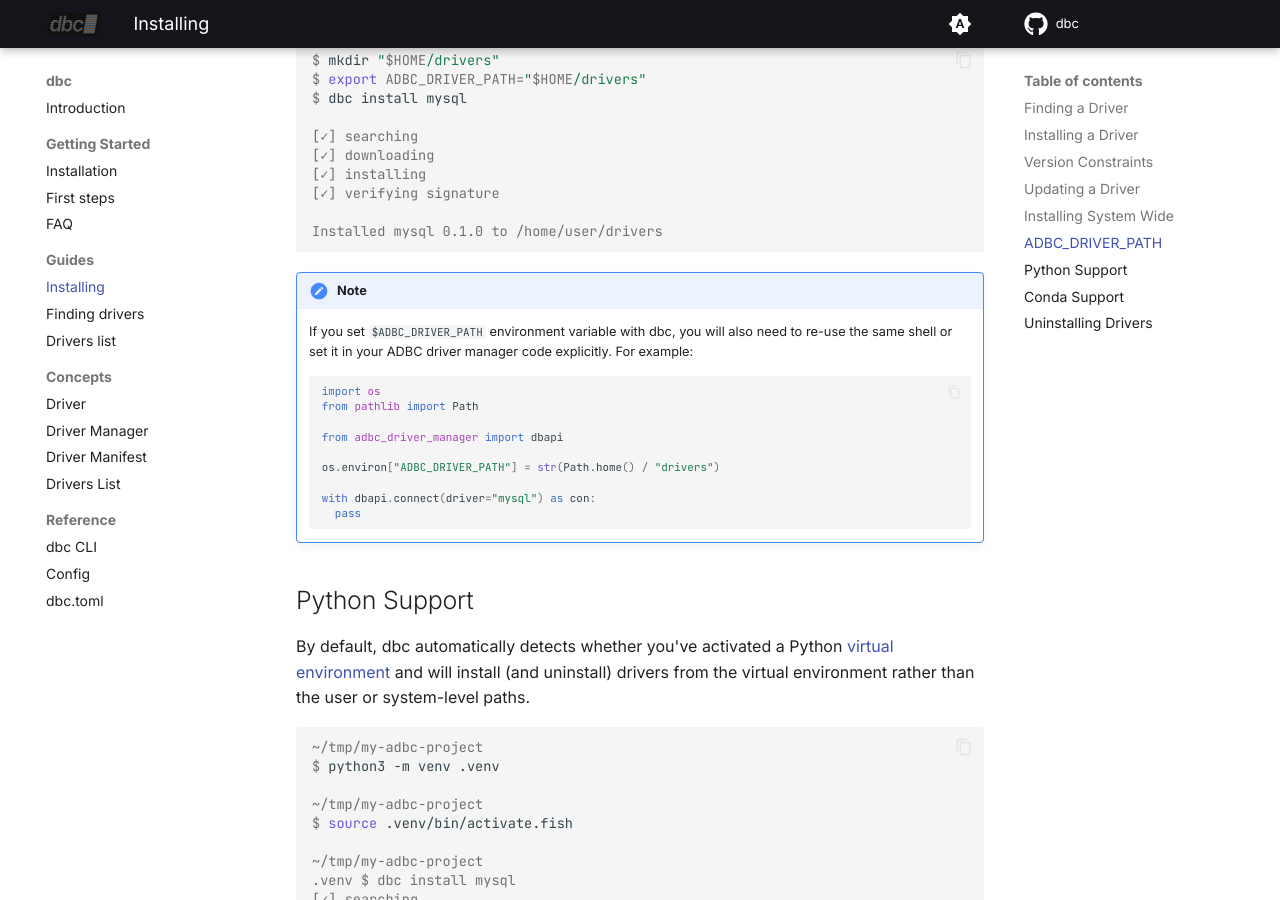
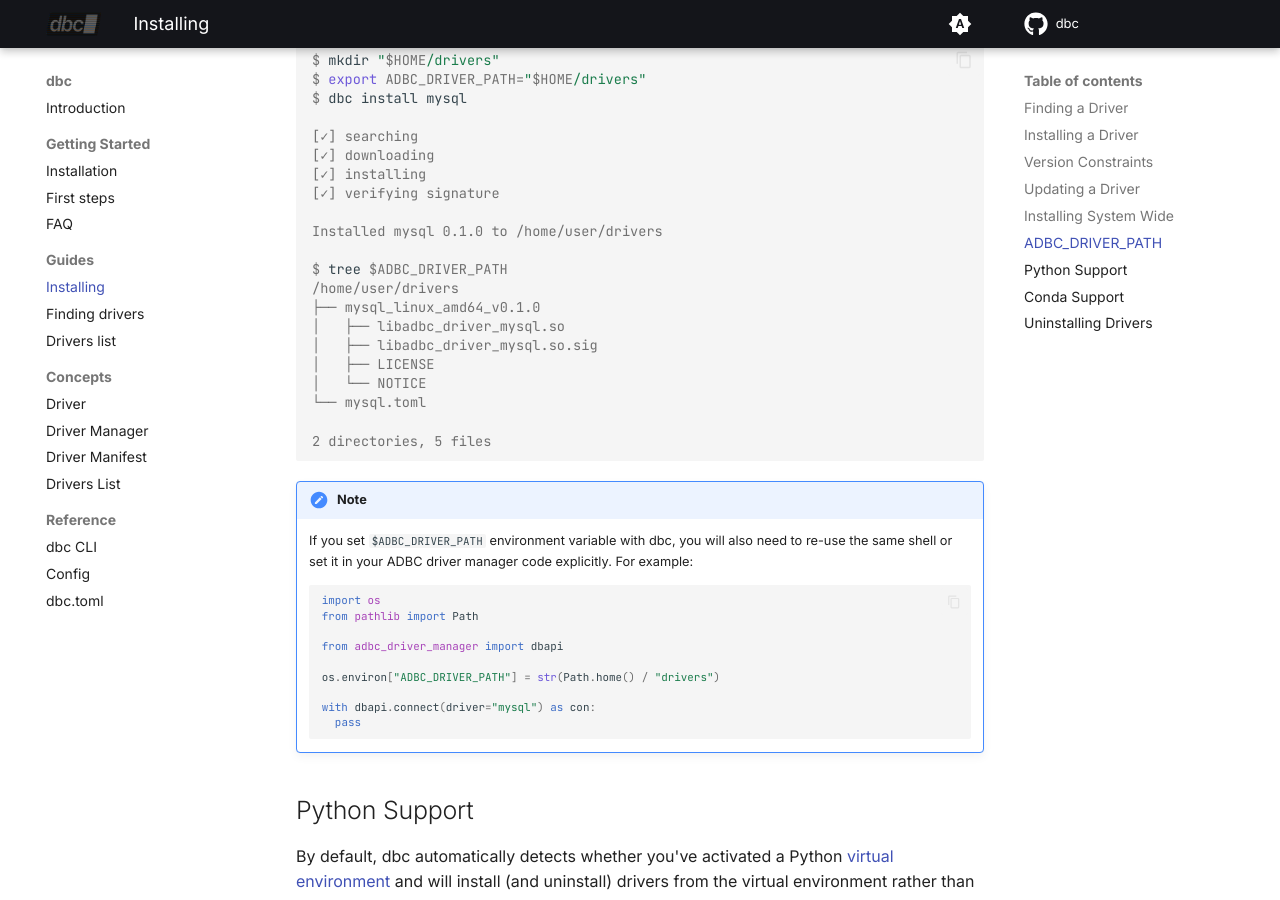
Before and after one commit to columnar-tech/dbc, an MkDocs documentation site: the page built from docs/guides/installing.md, in a window 1280 px wide and 900 px high, scrolled down 2678 px. Built offline with MkDocs 1.6.1 and Material for MkDocs 9.7.7, drawn with Linux system fonts in a browser that asks for light colours; plug-ins that fetch from the network failed and are left out; comment, search, counter and statistics services are not loaded.

Commit message:
Add tree output to ADBC_DRIVER_PATH section

````diff
--- a/docs/guides/installing.md
+++ b/docs/guides/installing.md
@@ -109,6 +109,17 @@ $ dbc install mysql
 [✓] verifying signature
 
 Installed mysql 0.1.0 to /home/user/drivers
+
+$ tree $ADBC_DRIVER_PATH
+/home/user/drivers
+├── mysql_linux_amd64_v0.1.0
+│   ├── libadbc_driver_mysql.so
+│   ├── libadbc_driver_mysql.so.sig
+│   ├── LICENSE
+│   └── NOTICE
+└── mysql.toml
+
+2 directories, 5 files
 ```
 
 !!! note
````
